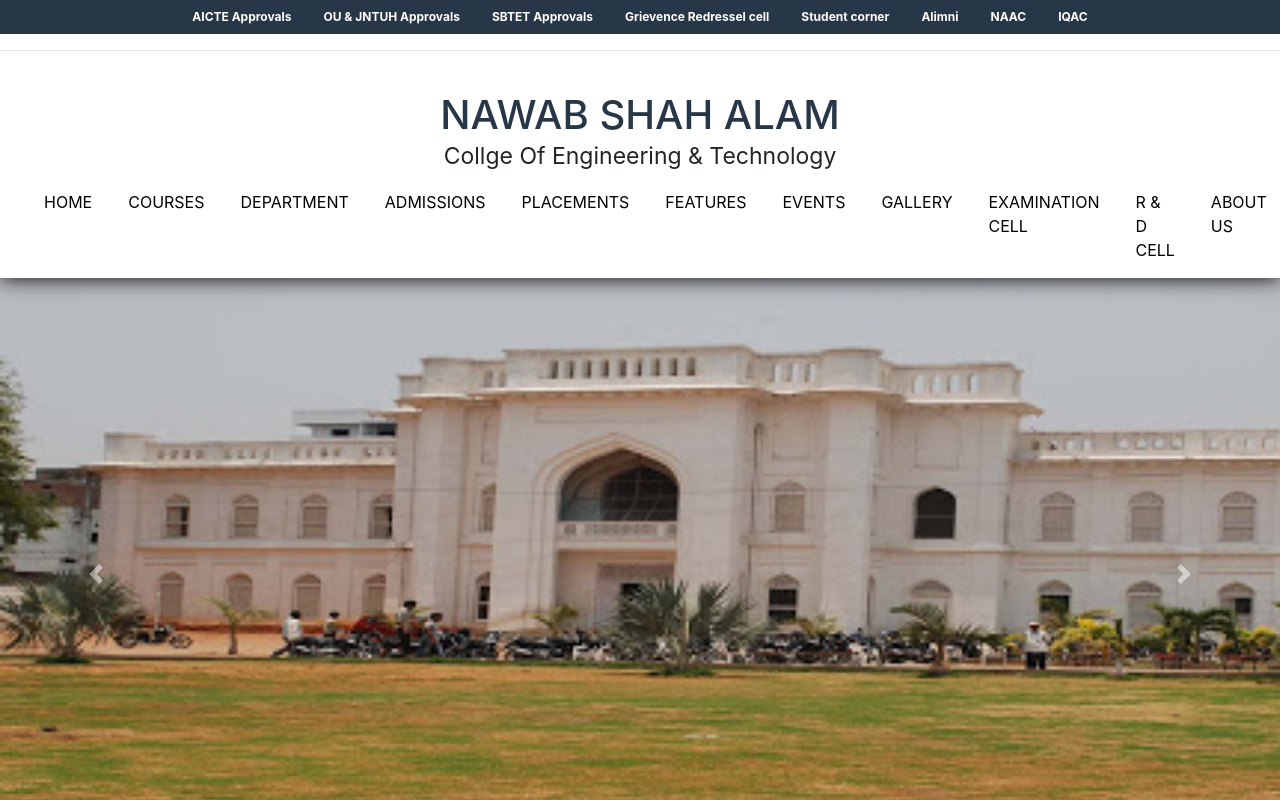
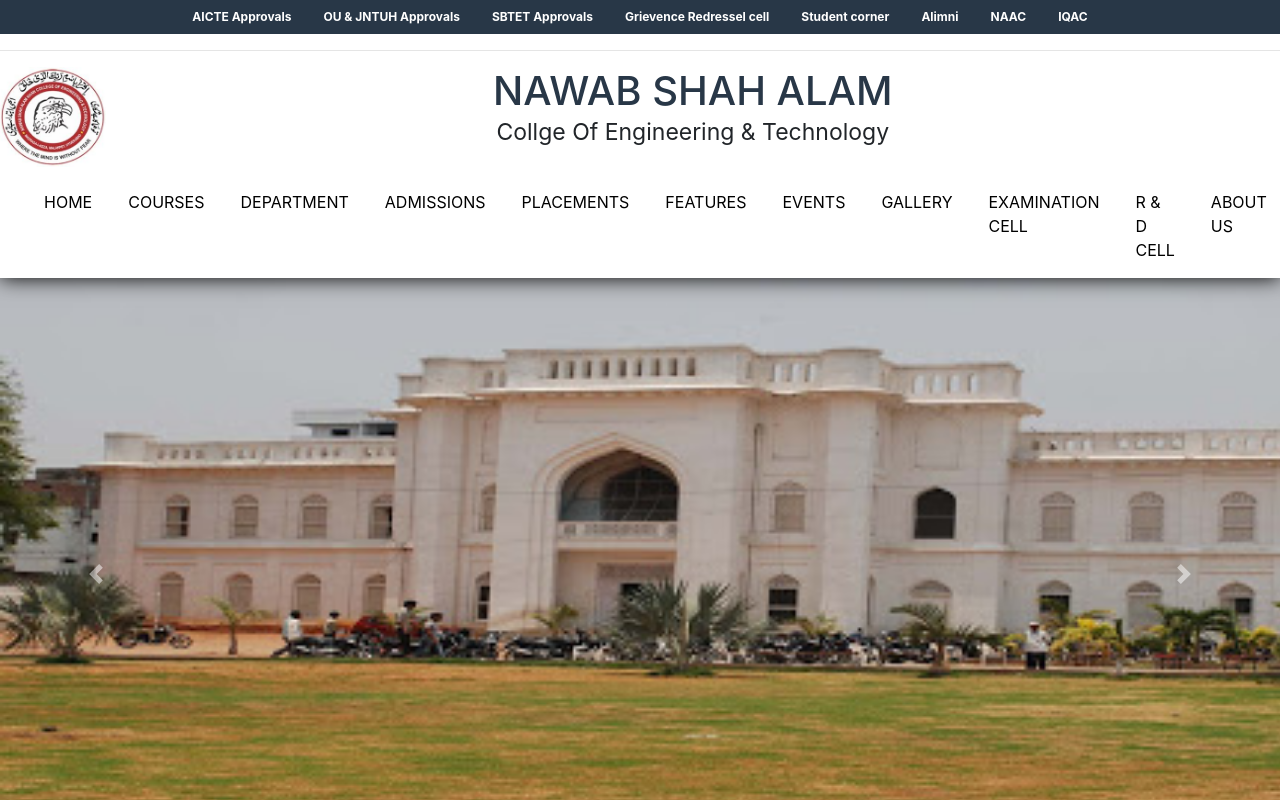
Before and after one commit to Aamer4ui/nawab-shah-alam, a React (Create React App) app: page / in a window 1280 px wide. Shown: the top 800 px of the page. Built offline with nearby package versions, Linux system fonts and the light colour scheme.

Commit message:
adding college name

```diff
--- a/src/Components/Header/TopNavigation/NavigationBar.css
+++ b/src/Components/Header/TopNavigation/NavigationBar.css
@@ -27,8 +27,12 @@
     color: #283747;
     text-align: center;
     margin: 0;
-
-
+}
+.main-logo{
+    height: 100px;
+    float: left;
+    margin: 0;
+    padding: 0;
 }
 .sub-heading{
     text-align: center;
--- a/src/Components/Header/TopNavigation/NavigationBar.jsx
+++ b/src/Components/Header/TopNavigation/NavigationBar.jsx
@@ -34,11 +34,14 @@
         </Nav>
         <hr />
         {/* ------------------logos---------------------- */}
-        <a href=""><img src="" alt=""/></a>
-        <h1 className="logo">NAWAB SHAH ALAM</h1>
+        <h1 className="logo">
+          <img className="main-logo" src="logo1.jpg" alt="" />
+          NAWAB SHAH ALAM
+        </h1>
         <div className="sub-heading"> Collge Of Engineering & Technology</div>
+        <br />
         {/* ------------------main Nav------------------------ */}
-        <Navbar className="second-bar"  expand="lg">
+        <Navbar className="second-bar" expand="lg">
           <Navbar.Toggle aria-controls="responsive-navbar-nav" />
           <Navbar.Collapse id="basic-navbar-nav">
             <Nav className="mr-auto">
@@ -81,7 +84,6 @@
             </Nav>
           </Navbar.Collapse>
         </Navbar>
-
       </header>
     </div>
   );
```
Also changed, not shown: 1 other file (tests, documents, lock files or other folders). Lines whose indentation alone changed are shown as unchanged.
